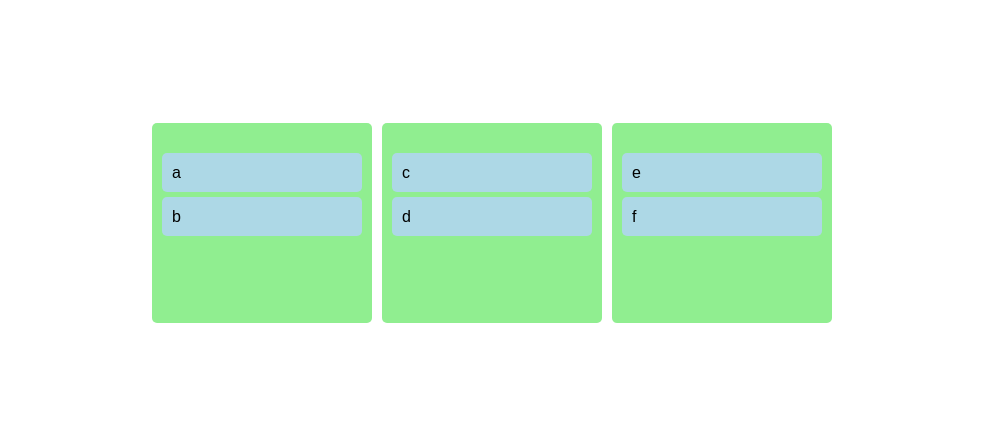
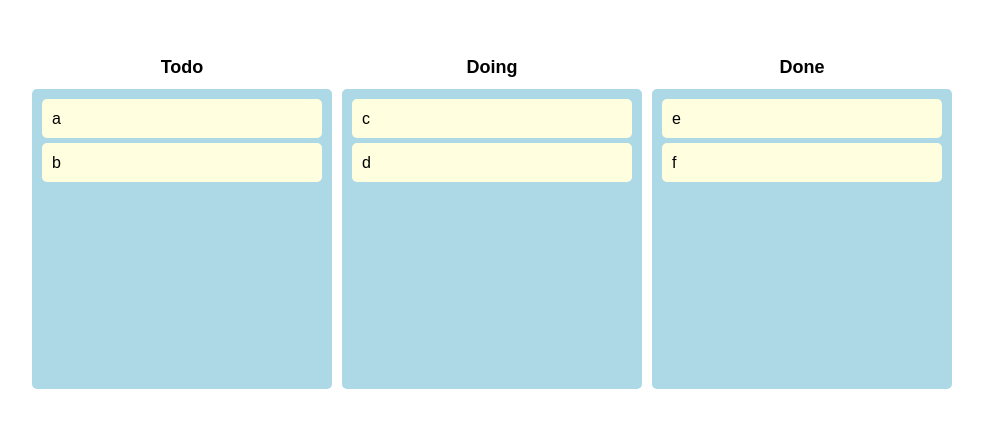
Before and after one commit to 5onze/React-Trello, a React (Create React App) app: page / in a window 1280 px wide. Shown: the part 177-604 px from the top of the page, without its empty margins (148-1131 px from the left). Built offline with nearby package versions, Linux system fonts and the light colour scheme.

Commit message:
7. 같은 보드에서 투두 이동(Same Board Movement)

```diff
--- a/src/App.tsx
+++ b/src/App.tsx
@@ -2,13 +2,13 @@ import React from 'react';
 import Board from './Board';
 import { DragDropContext, DropResult } from 'react-beautiful-dnd';
 import styled from 'styled-components';
-import { useRecoilValue } from 'recoil';
+import { useRecoilState } from 'recoil';
 import { boardState } from './atoms';
 
 const Wrapper = styled.div`
   display: flex;
   max-width: 680px;
-  width: 100%;
+  width: 100vw;
   margin: 0 auto;
   justify-content: center;
   align-items: center;
@@ -16,28 +16,26 @@ const Wrapper = styled.div`
 `;
 
 const Boards = styled.div`
-  display: grid;
+  display: flex;
+  justify-content: center;
+  align-items: flex-start;
   width: 100%;
   gap: 10px;
-  grid-template-columns: repeat(3, 1fr);
 `;
 
 function App() {
-  const boardList = useRecoilValue(boardState);
-  const onDragEnd = ({ source, destination }: DropResult) => {
+  const [boardList, setBoardList] = useRecoilState(boardState);
+  const onDragEnd = ({ source, destination, draggableId }: DropResult) => {
     if (!destination) return;
-    /*  setTodoList((oldList) => {
-      const result = [...oldList];
-      // 1) Delete item on source.index
-      const [removed] = result.splice(source.index, 1);
-      // 2) Put back the item on the destination.index
-      result.splice(destination?.index, 0, removed);
-      console.log(
-        `Delete item ${source.index}, Put back on ${destination?.index}, Result :`,
-        result,
-      );
-      return result;
-    }); */
+    if (destination?.droppableId === source.droppableId) {
+      // 같은 보드에서 투두 이동
+      setBoardList((allBoards) => {
+        const result = [...allBoards[source.droppableId]]; // 해당 보드의 모든 투두 가져오기
+        result.splice(source.index, 1); // 선택한 투두를 index에서 지우기
+        result.splice(destination?.index, 0, draggableId); // draggableId를 마지막에 추가
+        return { ...allBoards, [source.droppableId]: result };
+      });
+    }
   };
   return (
     <DragDropContext onDragEnd={onDragEnd}>
--- a/src/Board.tsx
+++ b/src/Board.tsx
@@ -4,11 +4,19 @@ import { Droppable } from 'react-beautiful-dnd';
 import styled from 'styled-components';
 
 const Wrapper = styled.div`
+  width: 300px;
   padding: 20px 10px;
-  padding-top: 30px;
-  background-color: lightgreen;
+  padding-top: 10px;
+  background-color: lightblue;
   border-radius: 5px;
-  min-height: 200px;
+  min-height: 300px;
+`;
+
+const Title = styled.h2`
+  text-align: center;
+  font-weight: 600;
+  margin-bottom: 10px;
+  font-size: 18px;
 `;
 
 interface BoardProps {
@@ -19,7 +27,7 @@ interface BoardProps {
 function Board({ boardId, boardList }: BoardProps) {
   return (
     <div>
-      <title>{boardId}</title>
+      <Title>{boardId}</Title>
       <Droppable droppableId={boardId}>
         {(provided) => (
           <Wrapper ref={provided.innerRef} {...provided.droppableProps}>
--- a/src/TodoItem.tsx
+++ b/src/TodoItem.tsx
@@ -6,7 +6,7 @@ const Card = styled.div`
   border-radius: 5px;
   margin-bottom: 5px;
   padding: 10px 10px;
-  background-color: lightblue;
+  background-color: lightyellow;
 `;
 
 interface TodoItemProps {
```
